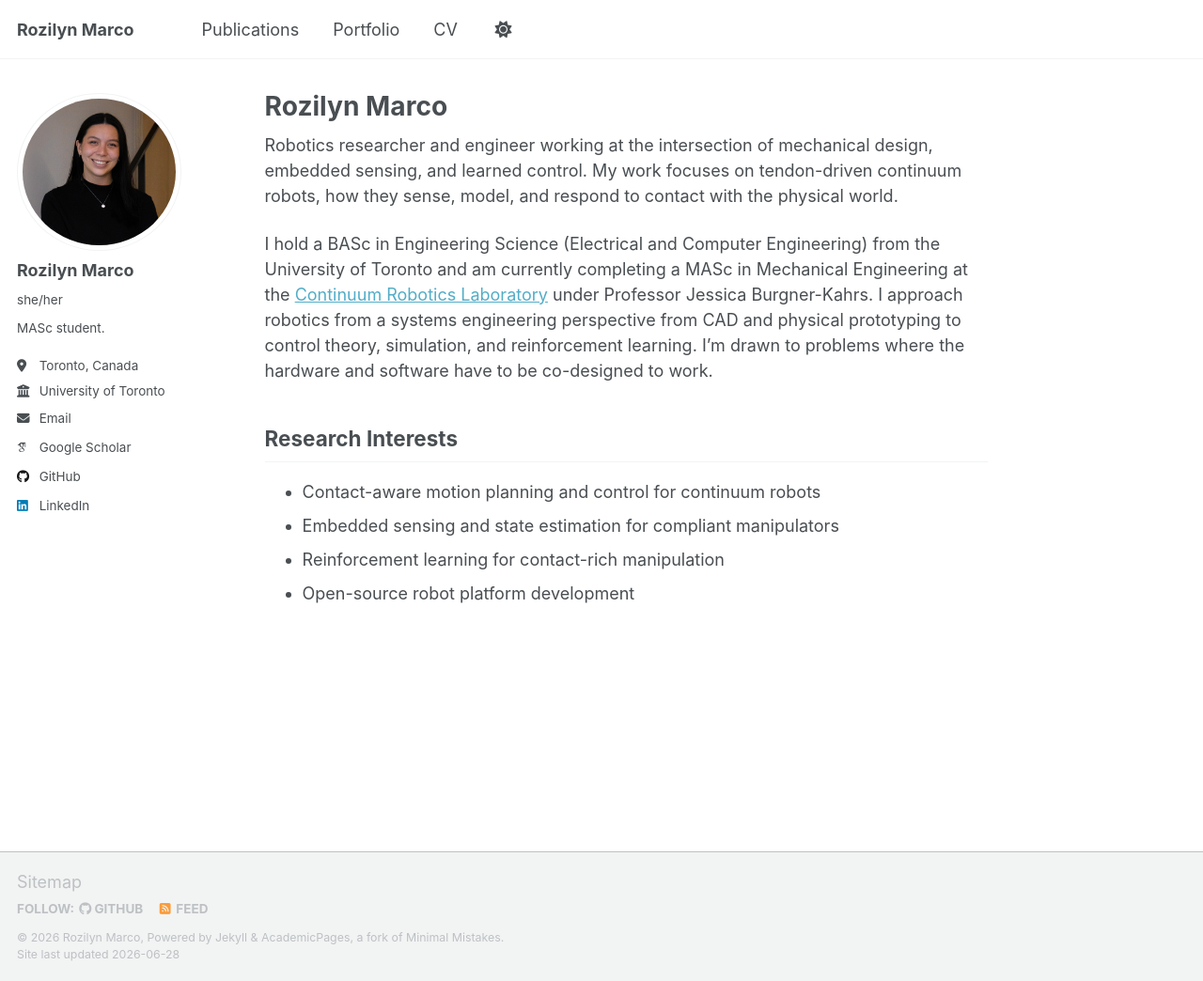
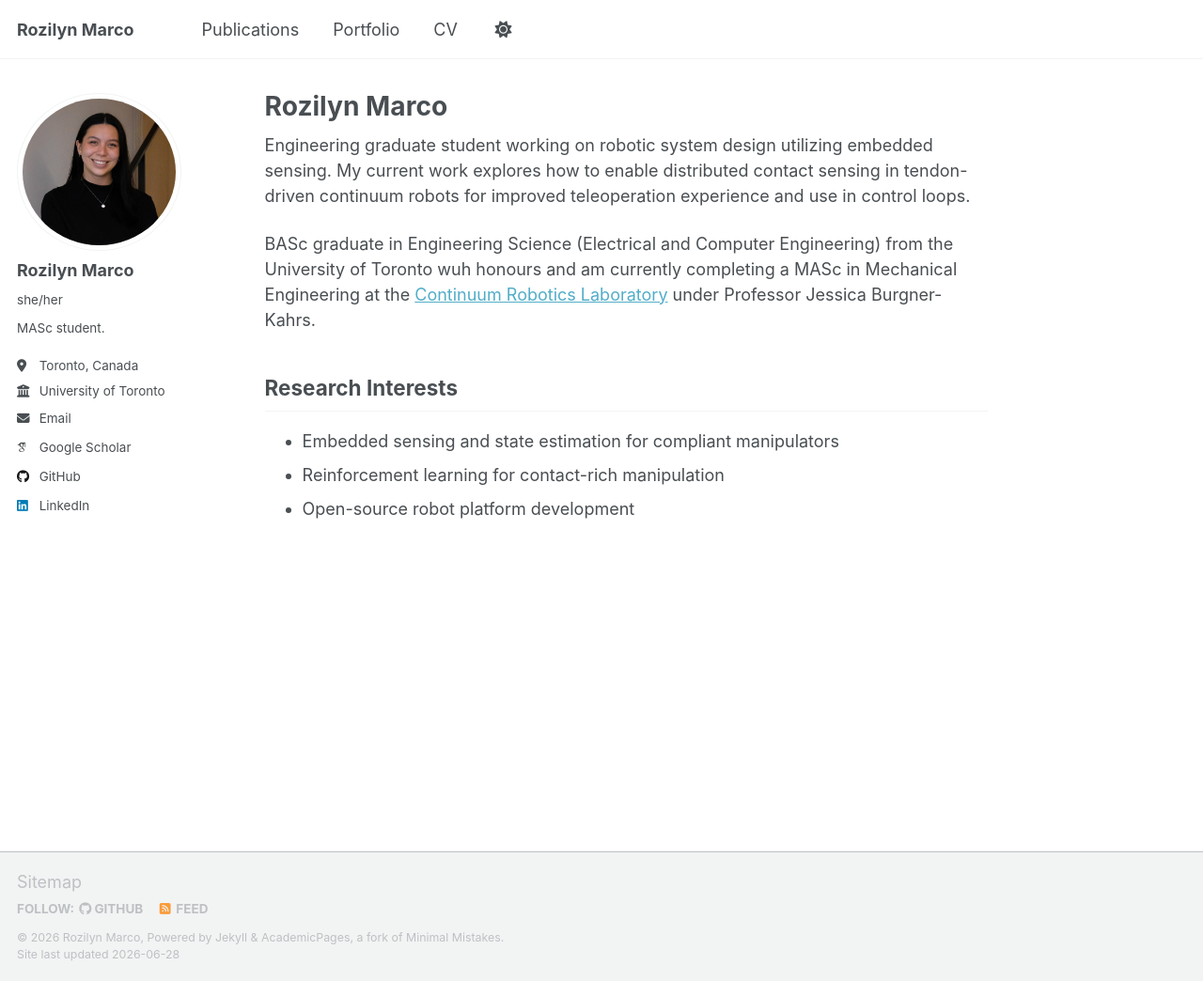
Before and after one commit to rozmarco/rozmarco.github.io, a Jekyll site: the page built from _pages/about.md, in a window 1280 px wide and 1044 px high. Shown: the whole window at 94% size. Built offline with Jekyll 4.4.1, drawn with Linux system fonts in a browser that asks for light colours; some web fonts are replaced; a script that is not in the unit is left out.

Commit message:
Revise about page content for clarity and focus
Updated personal description and academic background to reflect current research focus and educational status.

```diff
--- a/_pages/about.md
+++ b/_pages/about.md
@@ -7,12 +7,11 @@ redirect_from:
   - /about.html
 ---
 
-Robotics researcher and engineer working at the intersection of mechanical design, embedded sensing, and learned control. My work focuses on tendon-driven continuum robots, how they sense, model, and respond to contact with the physical world.
+Engineering graduate student working on robotic system design utilizing embedded sensing. My current work explores how to enable distributed contact sensing in tendon-driven continuum robots for improved teleoperation experience and use in control loops.
 
-I hold a BASc in Engineering Science (Electrical and Computer Engineering) from the University of Toronto and am currently completing a MASc in Mechanical Engineering at the [Continuum Robotics Laboratory](https://crl.utm.utoronto.ca/) under Professor Jessica Burgner-Kahrs. I approach robotics from a systems engineering perspective from CAD and physical prototyping to control theory, simulation, and reinforcement learning. I'm drawn to problems where the hardware and software have to be co-designed to work.
+BASc graduate in Engineering Science (Electrical and Computer Engineering) from the University of Toronto wuh honours and am currently completing a MASc in Mechanical Engineering at the [Continuum Robotics Laboratory](https://crl.utm.utoronto.ca/) under Professor Jessica Burgner-Kahrs.
 
 ## Research Interests
-- Contact-aware motion planning and control for continuum robots
 - Embedded sensing and state estimation for compliant manipulators
 - Reinforcement learning for contact-rich manipulation
 - Open-source robot platform development
```
